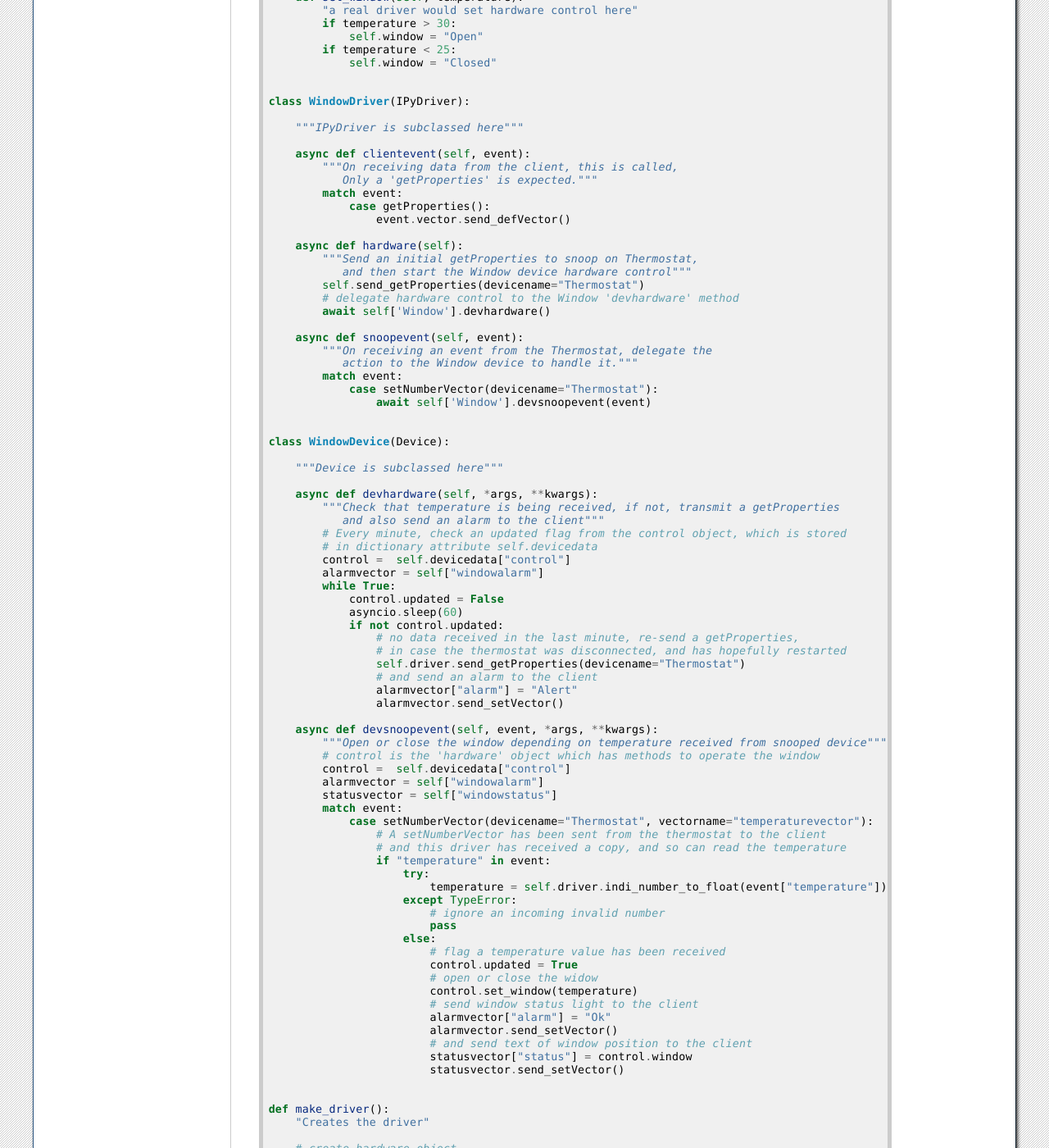
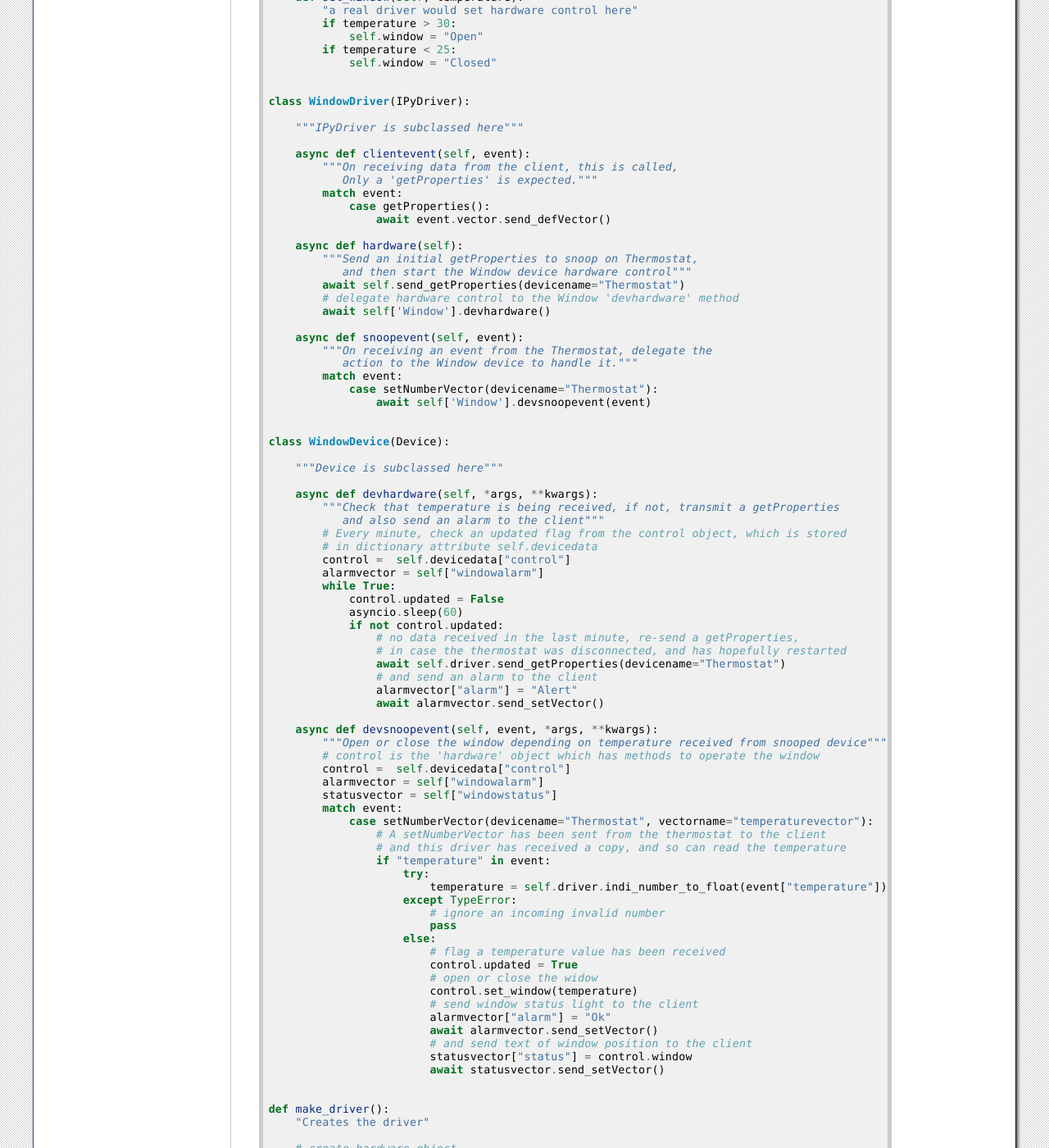
Before and after one commit to bernie-skipole/indipydriver, a Sphinx documentation site: the page built from docs/source/usage/example2.rst, in a window 1280 px wide and 1400 px high, scrolled down 653 px. Shown: the whole window at 82% size. Built offline with Sphinx 7.4.7, drawn with Linux system fonts in a browser that asks for light colours.

Commit message:
Using asycque rather than deque, requires all send methods to be awaitable

```diff
--- a/docs/source/usage/example.rst
+++ b/docs/source/usage/example.rst
@@ -82,7 +82,7 @@ An example driver - controlling a simulated thermostat is shown::
                     # as all clients normally start by requesting driver properties.
                     # vector.send_defVector() should be called, which sends the vector
                     # definition to the client
-                    event.vector.send_defVector()
+                    await event.vector.send_defVector()
                 case newNumberVector(devicename='Thermostat', vectorname='targetvector'):
                     # this event maps the member name to value as a number string
                     # So set the received value as the thermostat target
@@ -107,7 +107,7 @@ An example driver - controlling a simulated thermostat is shown::
                             # vector.state can be one of 'Idle','Ok','Busy' or 'Alert'
                             # sending 'Ok' informs the client that the value has been received
                             event.vector.state = 'Ok'
-                            event.vector.send_setVector()
+                            await event.vector.send_setVector()
 
         async def hardware(self):
             "Run the hardware"
@@ -122,7 +122,7 @@ An example driver - controlling a simulated thermostat is shown::
                 await asyncio.sleep(10)
                 # get the latest temperature, and set it into the vector
                 vector['temperature'] = control.temperature
-                vector.send_setVector(timeout=10)
+                await vector.send_setVector(timeout=10)
                 # the 'timeout' argument informs the client that this
                 # value is only valid for ten seconds
 
--- a/docs/source/usage/example2.rst
+++ b/docs/source/usage/example2.rst
@@ -49,12 +49,12 @@ This could be achieved by adding a new device to the thermostat driver, in which
                Only a 'getProperties' is expected."""
             match event:
                 case getProperties():
-                    event.vector.send_defVector()
+                    await event.vector.send_defVector()
 
         async def hardware(self):
             """Send an initial getProperties to snoop on Thermostat,
                and then start the Window device hardware control"""
-            self.send_getProperties(devicename="Thermostat")
+            await self.send_getProperties(devicename="Thermostat")
             # delegate hardware control to the Window 'devhardware' method
             await self['Window'].devhardware()
 
@@ -83,10 +83,10 @@ This could be achieved by adding a new device to the thermostat driver, in which
                 if not control.updated:
                     # no data received in the last minute, re-send a getProperties,
                     # in case the thermostat was disconnected, and has hopefully restarted
-                    self.driver.send_getProperties(devicename="Thermostat")
+                    await self.driver.send_getProperties(devicename="Thermostat")
                     # and send an alarm to the client
                     alarmvector["alarm"] = "Alert"
-                    alarmvector.send_setVector()
+                    await alarmvector.send_setVector()
 
         async def devsnoopevent(self, event, *args, **kwargs):
             """Open or close the window depending on temperature received from snooped device"""
@@ -111,10 +111,10 @@ This could be achieved by adding a new device to the thermostat driver, in which
                             control.set_window(temperature)
                             # send window status light to the client
                             alarmvector["alarm"] = "Ok"
-                            alarmvector.send_setVector()
+                            await alarmvector.send_setVector()
                             # and send text of window position to the client
                             statusvector["status"] = control.window
-                            statusvector.send_setVector()
+                            await statusvector.send_setVector()
 
 
     def make_driver():
--- a/docs/source/usage/hardware.rst
+++ b/docs/source/usage/hardware.rst
@@ -50,7 +50,7 @@ The hardware method becomes::
 
                 # set it into the temperature vector
                 temperaturevector['temperature'] = temperature
-                temperaturevector.send_setVector(timeout=10)
+                await temperaturevector.send_setVector(timeout=10)
 
                 # Now set the status lights.
                 if temperature < 5.0:
@@ -71,4 +71,4 @@ The hardware method becomes::
                     statusvector["heater"] = "Ok"
                 # send this vector, but with allvalues=False so it
                 # is only sent as the values change
-                statusvector.send_setVector(allvalues=False)
+                await statusvector.send_setVector(allvalues=False)
```
Also changed, not shown: 3 other files.
